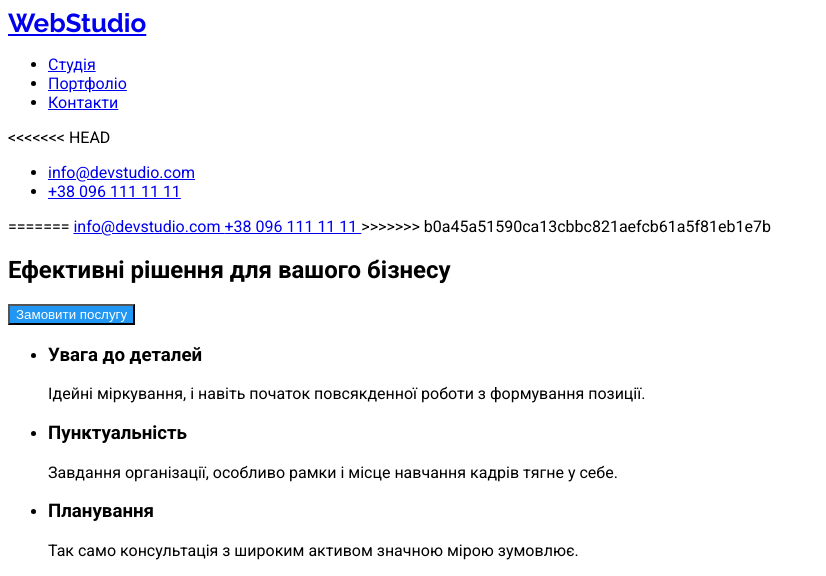
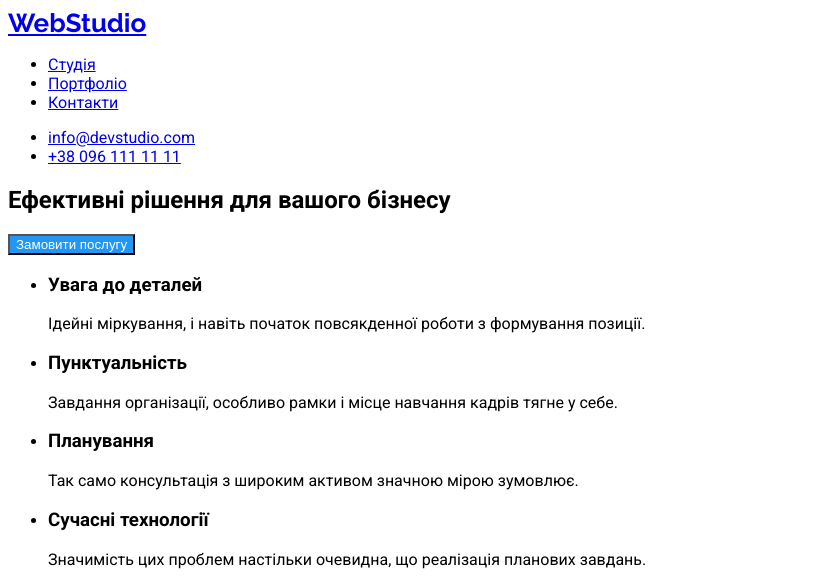
Before and after one commit to bolt2000/goit-markup-hw-01, a plain HTML site: page index.html in a window 1280 px wide. Shown: the top 576 px of the page, without its empty margins (0-826 px from the left). Drawn offline with Linux system fonts and the light colour scheme.

Commit message:
Update check error

```diff
--- a/index.html
+++ b/index.html
@@ -25,15 +25,10 @@
           <li><a href="/index.html" class="nav-link">Контакти</a></li>
         </ul>
       </nav>
-<<<<<<< HEAD
       <ul>
         <li><a href="mailto:info@devstudio.com" class="link"> info@devstudio.com </a></li>
         <li><a href="tel:+380961111111" class="link"> +38 096 111 11 11 </a></li>
       </ul>
-=======
-        <a href="mailto:binfo@devstudio.com" class="link"> info@devstudio.com </a>
-        <a href="tel:+380961111111" class="link"> +38 096 111 11 11 </a>
->>>>>>> b0a45a51590ca13cbbc821aefcb61a5f81eb1e7b
     </header>
     <!-- Основное -->
     <main>
@@ -144,8 +139,11 @@
       <address>
         <ul>
           <li>
-            <a href="https://goo.gl/maps/6Eq97cpLvWqihNQf9"
-              target="_blank" rel="noopener noreferrer">м. Київ, пр-т Лесі Українки, 26</a
+            <a
+              href="https://goo.gl/maps/6Eq97cpLvWqihNQf9"
+              target="_blank"
+              rel="noopener noreferrer"
+              >м. Київ, пр-т Лесі Українки, 26</a
             >
           </li>
           <li><a href="mailto:binfo@devstudio.com">info@devstudio.com </a></li>
```
